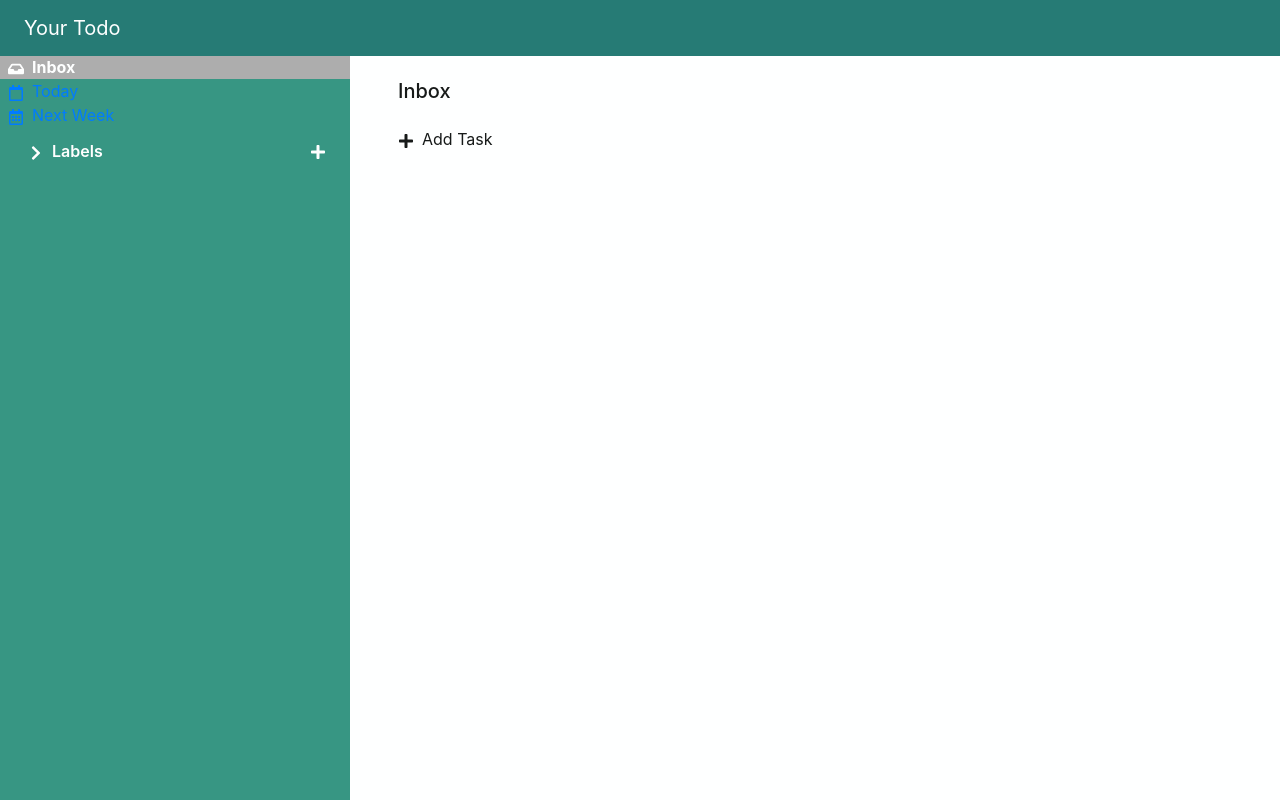
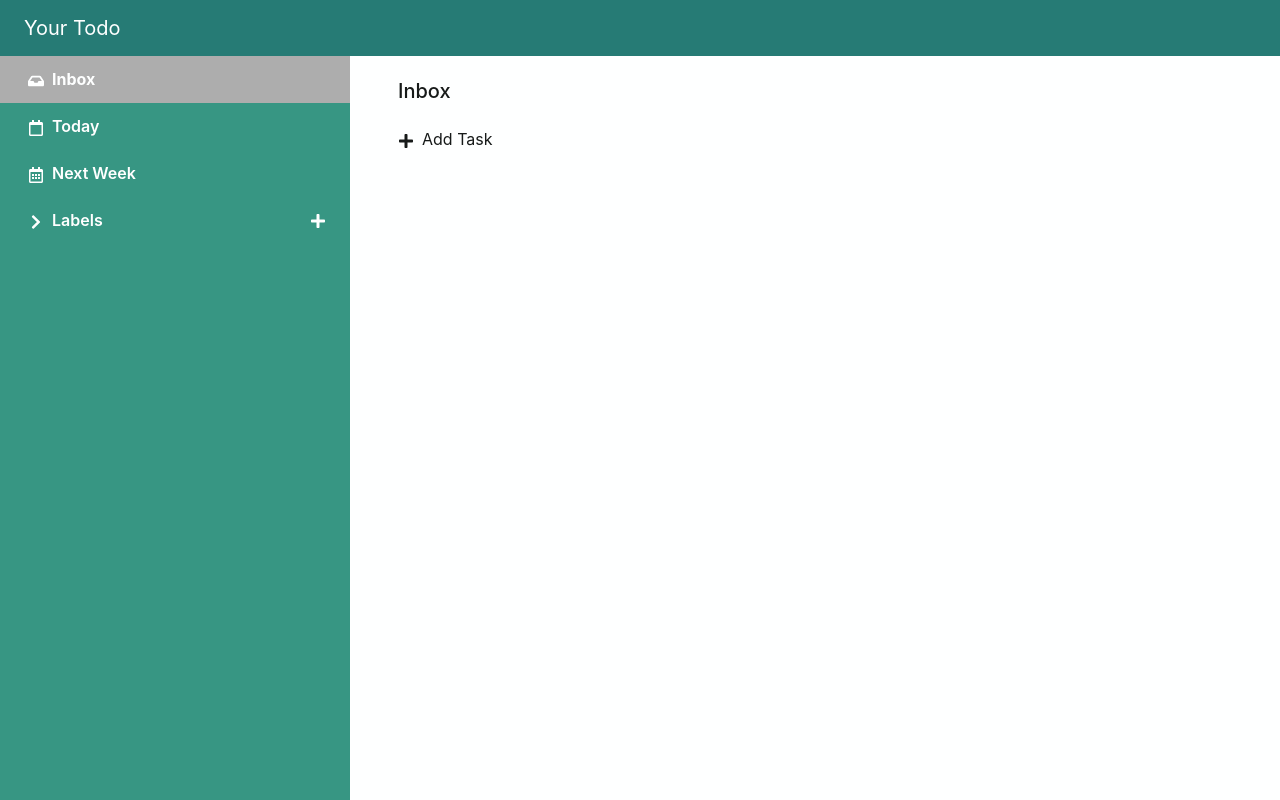
Before and after one commit to Abidaisy/For-A-Doer, a React (Create React App) app: page / in a window 1280 px wide. Built offline with nearby package versions, Linux system fonts and the light colour scheme.

Commit message:
rwd-new-build-2

```diff
--- a/src/components/FilterLink.js
+++ b/src/components/FilterLink.js
@@ -4,6 +4,7 @@ import {NavLink} from 'react-router-dom'
 const FilterLink = ({filter,children }) => (
 
    <NavLink exact
+    className="custom-link list-group-item"
      to={filter === 'Inbox' ? '/' : `/${filter}`}>
         {children}
     </NavLink>
--- a/src/components/Sidedrop.js
+++ b/src/components/Sidedrop.js
@@ -65,8 +65,9 @@ const Sidedrop = (props) => {
         <ul style={{listStyleType:"circle"}}>
           {props.labels.map( label => (
             <li key={label.id} style={{position:'relative'}}>
-           <FilterLink  filter={`${label.text}`}
+           <FilterLink className="d-flex" filter={`${label.text}`}
             onClick={() =>{props.setVisibilityFilter(label.text)}}>
+              <span className="generate-icon"></span>
               <span className="text-style">{label.text}</span></FilterLink>
             <span className="sidebar-link-icon align-self-center" style={{color:'white'}}
                onClick={() => {
```
